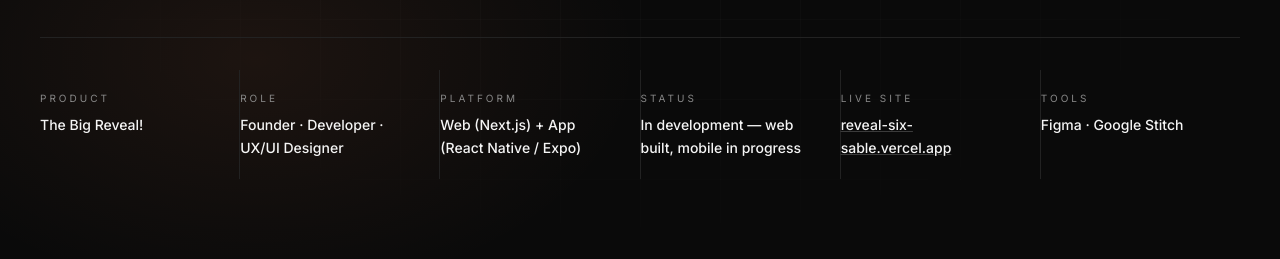
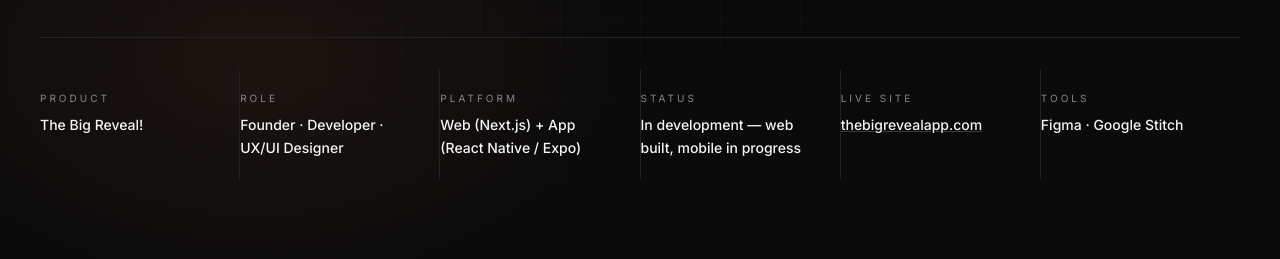
Before and after one commit to muqitfuseini-droid/my-portfolio-updated, a plain HTML site: page thebigreveal.html in a window 1280 px wide. Shown: the part 541-800 px from the top of the page. Drawn offline with Linux system fonts and the light colour scheme.

Commit message:
Update Reveal! live site link to custom domain thebigrevealapp.com

```diff
--- a/thebigreveal.html
+++ b/thebigreveal.html
@@ -286,7 +286,7 @@
       </div>
       <div class="hero-meta-item">
         <div class="hero-meta-label" data-i18n="hero.live.label">Live Site</div>
-        <div class="hero-meta-value"><a href="https://reveal-six-sable.vercel.app/" target="_blank" rel="noopener" style="color:inherit;text-decoration:underline;text-decoration-color:rgba(255,255,255,0.2);">reveal-six-sable.vercel.app</a></div>
+        <div class="hero-meta-value"><a href="https://www.thebigrevealapp.com/" target="_blank" rel="noopener" style="color:inherit;text-decoration:underline;text-decoration-color:rgba(255,255,255,0.2);">thebigrevealapp.com</a></div>
       </div>
       <div class="hero-meta-item">
         <div class="hero-meta-label" data-i18n="hero.tools.label">Tools</div>
```
